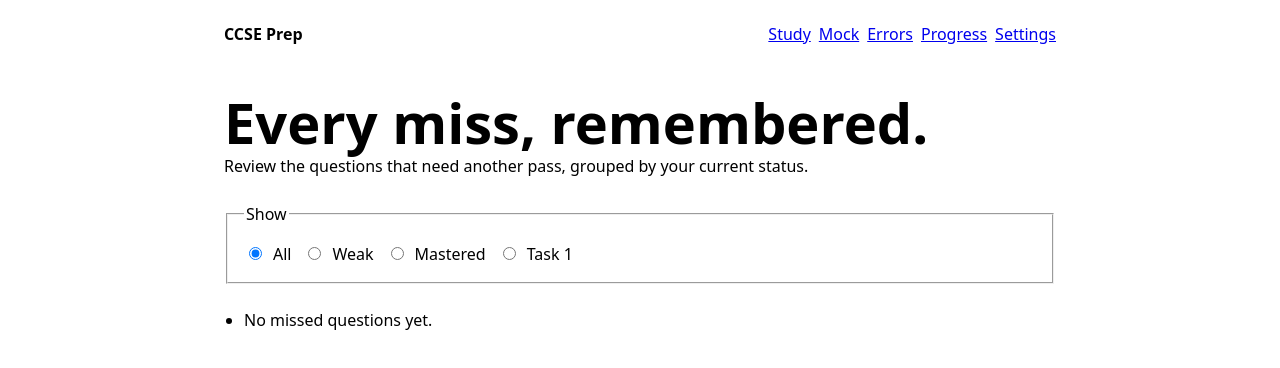
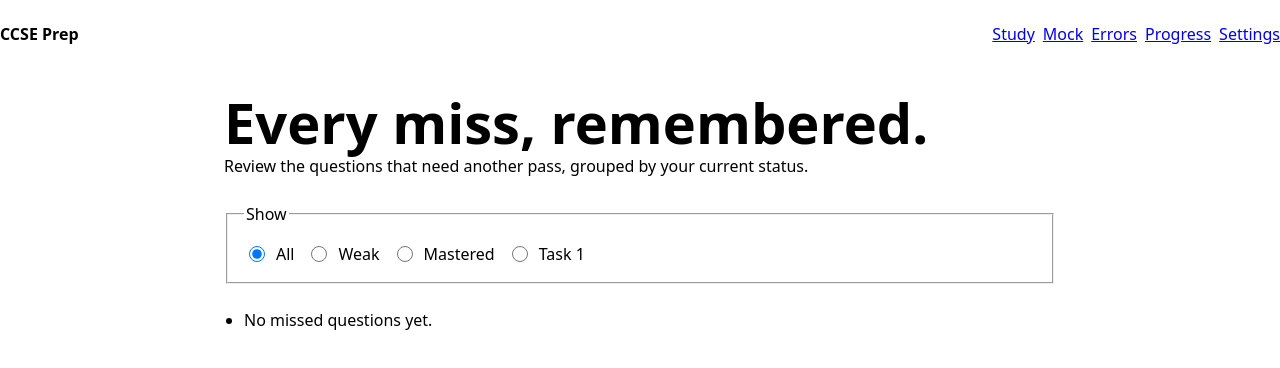
Before and after one commit to IFAKA/ccse-prep, a Next.js app: page /errors in a window 1280 px wide. Shown: the top 368 px of the page. Built offline with nearby package versions, Linux system fonts and the light colour scheme.

Commit message:
fix: align shared native-first UI contracts

```diff
--- a/src/app/ui.css
+++ b/src/app/ui.css
@@ -6,6 +6,40 @@
   .site-header > :first-child {
     min-width: 0;
   }
+}
+
+.site-header {
+  align-items: center;
+  width: min(100% - 2rem, var(--nf-content-width));
+  margin-inline: auto;
+}
+
+.skip-link {
+  position: absolute;
+  width: 1px;
+  height: 1px;
+  padding: 0;
+  margin: -1px;
+  overflow: hidden;
+  clip: rect(0 0 0 0);
+  white-space: nowrap;
+  border: 0;
+}
+
+.skip-link:focus-visible {
+  position: fixed;
+  z-index: 20;
+  top: var(--nf-space-3);
+  left: var(--nf-space-3);
+  width: auto;
+  height: auto;
+  padding: var(--nf-space-2) var(--nf-space-3);
+  margin: 0;
+  overflow: visible;
+  clip: auto;
+  border: var(--nf-border-width) solid var(--nf-color-border-strong);
+  border-radius: var(--nf-radius-sm);
+  background: var(--nf-color-surface-raised);
 }
 
 .splash-screen {
@@ -57,9 +91,14 @@
   gap: 0.5rem;
 }
 
-.answer input,
-.filter-group input {
-  margin-top: 0.35rem;
+.answer input[type="radio"],
+.filter-group input[type="radio"] {
+  flex: 0 0 auto;
+  width: 1rem;
+  min-height: 1rem;
+  height: 1rem;
+  margin-block-start: 0.25rem;
+  padding: 0;
 }
 
 dl {
```
Also changed, not shown: 1 other file (tests, documents, lock files or other folders).
